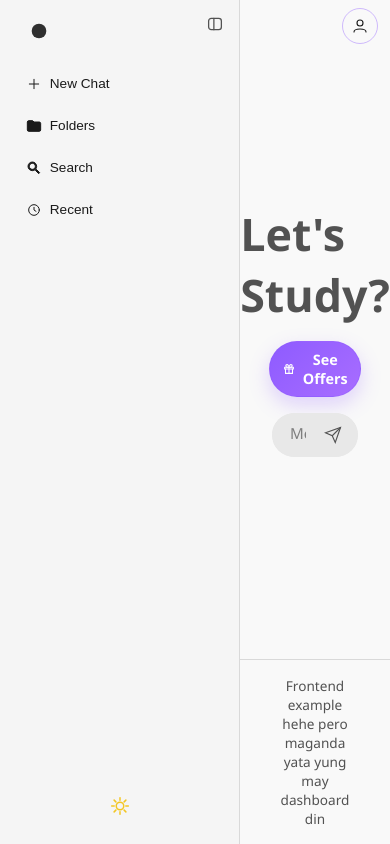
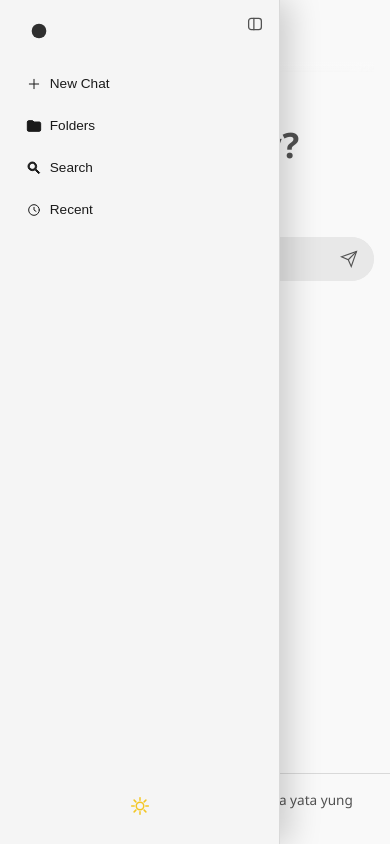
Before and after one commit to JanusIbasco-dev/TestingWeb, a React (Vite) app: page / in a window 390 px wide. Built offline with nearby package versions, Linux system fonts and the light colour scheme.

Commit message:
Add mobile responsive top controls

```diff
--- a/src/App.css
+++ b/src/App.css
@@ -333,6 +333,10 @@ body {
   overflow-y: auto;
   padding: 2rem;
   position: relative;
+}
+
+.mobile-top-bar {
+  display: none;
 }
 
 /* Empty Chat State */
@@ -1156,6 +1160,93 @@ body {
 
 /* Responsive */
 @media (max-width: 768px) {
+  .app-container {
+    overflow-x: hidden;
+  }
+
+  .sidebar {
+    position: fixed;
+    inset: 0 auto 0 0;
+    width: min(82vw, 280px);
+    padding: 1rem;
+    transform: translateX(-100%);
+    transition: transform 0.28s ease, box-shadow 0.28s ease;
+    z-index: 200;
+    box-shadow: none;
+  }
+
+  .sidebar.expanded {
+    width: min(82vw, 280px);
+    transform: translateX(0);
+    box-shadow: 10px 0 30px rgba(0, 0, 0, 0.18);
+  }
+
+  .sidebar.collapsed {
+    width: min(82vw, 280px);
+    transform: translateX(-100%);
+    cursor: default;
+  }
+
+  .mobile-top-bar {
+    display: grid;
+    grid-template-columns: auto minmax(0, 1fr) auto;
+    align-items: center;
+    gap: 0.5rem;
+    padding: 0.25rem 0 0.75rem;
+    position: sticky;
+    top: 0;
+    z-index: 150;
+    background: linear-gradient(180deg, var(--bg-primary) 82%, rgba(0, 0, 0, 0));
+    backdrop-filter: blur(10px);
+  }
+
+  .mobile-sidebar-toggle,
+  .mobile-profile-button {
+    display: inline-flex;
+    align-items: center;
+    justify-content: center;
+    width: 40px;
+    height: 40px;
+    padding: 0;
+    border-radius: 999px;
+    border: 1px solid var(--border-color);
+    background: var(--bg-secondary);
+    color: var(--text-primary);
+    cursor: pointer;
+    box-shadow: 0 1px 2px rgba(0, 0, 0, 0.04);
+  }
+
+  .mobile-sidebar-toggle svg,
+  .mobile-profile-button svg {
+    width: 18px;
+    height: 18px;
+    stroke: currentColor;
+    stroke-width: 1.6;
+    fill: none;
+  }
+
+  .mobile-offers-button {
+    justify-self: center;
+    max-width: 100%;
+    font-size: 0.8rem;
+    padding: 0.45rem 0.7rem;
+    gap: 0.35rem;
+  }
+
+  .profile-button-container,
+  .top-gift-button-container {
+    display: none;
+  }
+
+  .chat-container {
+    padding: 1rem;
+  }
+
+  .empty-chat {
+    justify-content: flex-start;
+    padding-top: 3rem;
+  }
+
   .offers-grid {
     grid-template-columns: 1fr;
   }
@@ -1178,6 +1269,26 @@ body {
 
   .offer-header {
     padding-right: 0;
+  }
+
+  .conversation {
+    max-width: 100%;
+    padding-left: 0;
+    padding-right: 0;
+  }
+
+  .message-wrapper {
+    max-width: 88%;
+  }
+
+  .chat-input-section.centered,
+  .chat-input-section.bottom {
+    max-width: 100%;
+  }
+
+  .welcome-message {
+    font-size: clamp(2rem, 9vw, 2.8rem);
+    text-align: center;
   }
 
   .send-button {
--- a/src/App.jsx
+++ b/src/App.jsx
@@ -136,6 +136,16 @@ function ProfileIcon() {
   );
 }
 
+function BurgerIcon() {
+  return (
+    <svg viewBox="0 0 24 24" aria-hidden="true">
+      <path d="M4 6h16" />
+      <path d="M4 12h16" />
+      <path d="M4 18h16" />
+    </svg>
+  );
+}
+
 export default function App() {
   const [isDarkMode, setIsDarkMode] = useState(false);
   const [conversations, setConversations] = useState([]);
@@ -221,6 +231,38 @@ export default function App() {
 
   const renderChatPage = () => (
     <div className="chat-container">
+      {/* Mobile Top Bar */}
+      <div className="mobile-top-bar">
+        <button
+          type="button"
+          className="mobile-sidebar-toggle"
+          onClick={() => setIsSidebarExpanded(true)}
+          aria-label="Open sidebar"
+        >
+          <BurgerIcon />
+        </button>
+
+        {hasConversationStarted && (
+          <button
+            type="button"
+            className="gift-button-top mobile-offers-button"
+            onClick={openOffersPage}
+            aria-label="View offers"
+          >
+            <GiftIcon />
+            <span>See Offers</span>
+          </button>
+        )}
+
+        <button
+          type="button"
+          className="mobile-profile-button"
+          aria-label="Profile"
+        >
+          <ProfileIcon />
+        </button>
+      </div>
+
       {/* Profile Button - Always Visible in Top Right */}
       <div className="profile-button-container">
         <button
```
